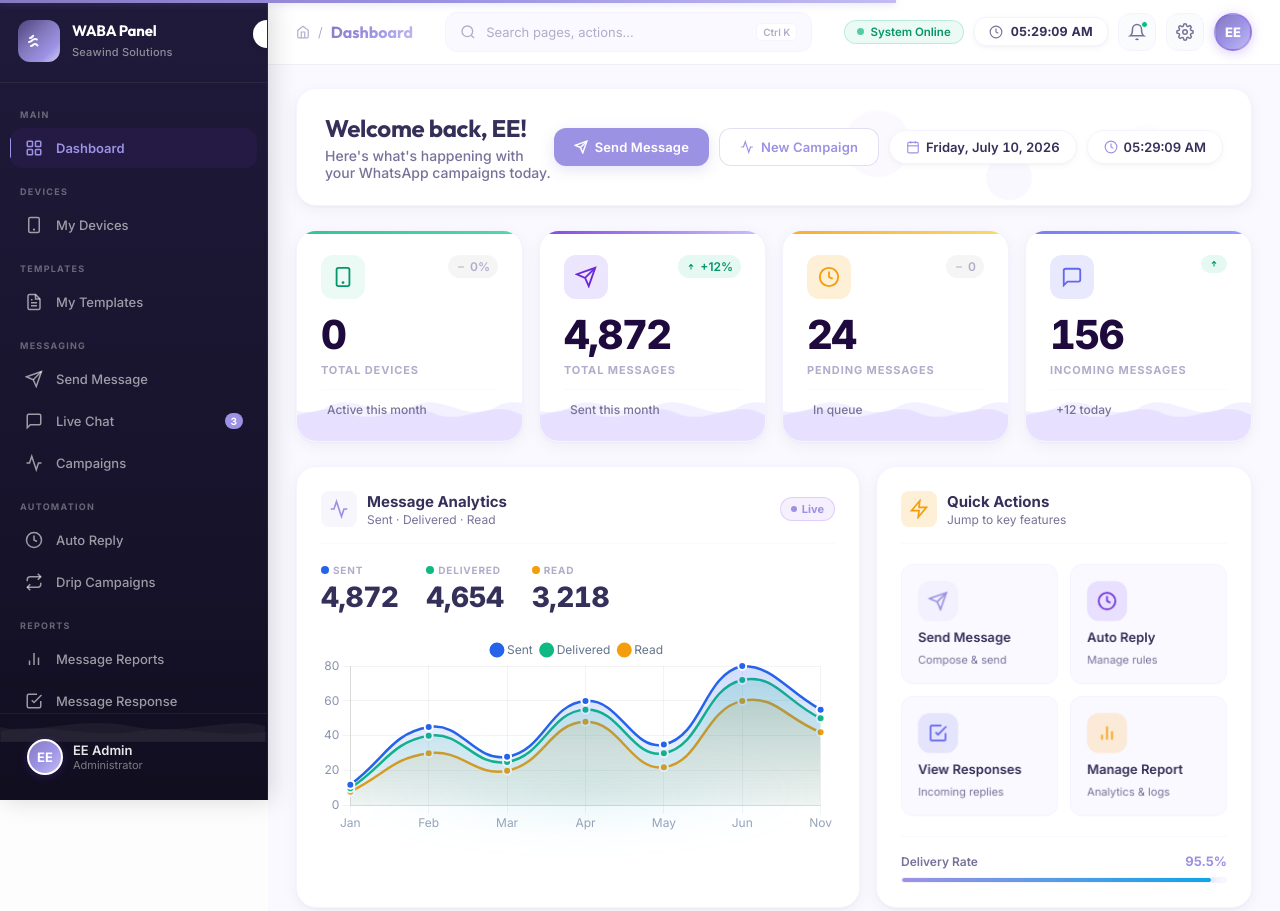
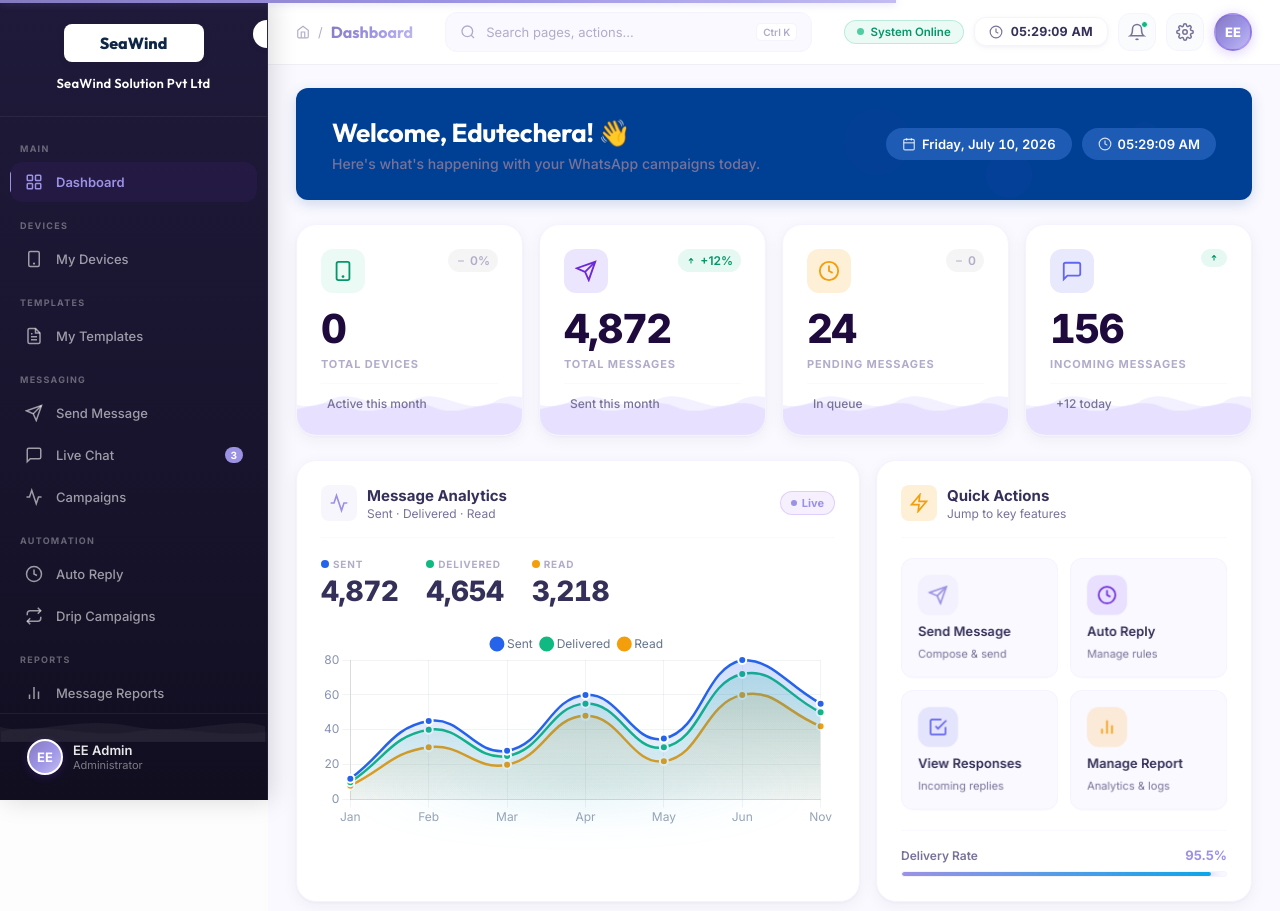
Before and after one commit to DhruvBhatt11102005/WABA-Dashboard, a plain HTML site: page index.html in a window 1280 px wide. Shown: the top 911 px of the page. Drawn offline with nearby package versions, Linux system fonts and the light colour scheme; animation ran at ten frames a second.

Commit message:
Redesign welcome banner and sidebar branding container to match the reference mockup layout exactly

```diff
--- a/css/style.css
+++ b/css/style.css
@@ -239,14 +239,12 @@ input, textarea, select { font-family: inherit; }
   width: var(--sidebar-collapsed);
 }
 
-/* Sidebar Logo */
 .sidebar-logo {
   display: flex;
   align-items: center;
   gap: 12px;
   padding: 20px 18px;
   border-bottom: 1px solid var(--sidebar-border);
-  min-height: var(--header-height);
   flex-shrink: 0;
   position: relative;
   z-index: 1;
@@ -762,22 +760,22 @@ input, textarea, select { font-family: inherit; }
 }
 
 .welcome-banner {
-  background: var(--bg-card);
-  border: 1px solid var(--border-card);
-  border-radius: var(--radius-xl);
-  padding: 24px 28px;
+  background: #004094;  /* solid deep royal blue */
+  border: none;
+  border-radius: 12px;
+  padding: 28px 36px;
   display: flex;
   align-items: center;
   justify-content: space-between;
   margin-bottom: 24px;
   position: relative;
   overflow: hidden;
-  box-shadow: var(--shadow-card);
-  transition: border-color var(--transition), box-shadow var(--transition);
+  box-shadow: 0 4px 14px rgba(0,64,148,0.18);
+  transition: box-shadow var(--transition);
 }
 
 .welcome-banner:hover {
-  border-color: var(--border-accent);
+  box-shadow: 0 6px 20px rgba(0,64,148,0.24);
 }
 
 /* Remove decorative graphics, animations, and gradients */
@@ -792,16 +790,16 @@ input, textarea, select { font-family: inherit; }
 .welcome-text { position: relative; z-index: 1; }
 
 .welcome-text h1 {
-  font-size: 24px;
+  font-size: 26px;
   font-weight: 700;
-  color: var(--text-primary);
-  margin-bottom: 4px;
+  color: #FFFFFF;  /* white text */
+  margin-bottom: 6px;
   letter-spacing: -0.3px;
 }
 
 .welcome-text p {
-  font-size: 13.5px;
-  color: var(--text-secondary);
+  font-size: 14px;
+  color: rgba(255,255,255,0.85);  /* clean readable white text */
   font-weight: 400;
 }
 
@@ -829,22 +827,22 @@ input, textarea, select { font-family: inherit; }
   display: flex;
   align-items: center;
   gap: 6px;
-  background: var(--bg-card);
-  border: 1px solid var(--border-card);
+  background: #1D5BB5;  /* solid high-contrast dark blue */
+  border: none;
   border-radius: var(--radius-full);
   padding: 8px 16px;
   font-size: 13px;
-  color: var(--text-secondary);
-  box-shadow: var(--shadow-sm);
+  color: rgba(255,255,255,0.95);  /* clean white */
+  box-shadow: none;
 }
 
 .badge svg {
-  color: var(--text-accent);
+  color: rgba(255,255,255,0.80);
   flex-shrink: 0;
 }
 
 .badge-time {
-  color: var(--text-primary);
+  color: #FFFFFF;
   font-weight: 600;
   font-variant-numeric: tabular-nums;
 }
@@ -885,12 +883,7 @@ input, textarea, select { font-family: inherit; }
 .stat-card.blue   { --accent-from: var(--blue); --accent-to: var(--blue-light); --accent-glow: rgba(59,130,246,0.12); }
 
 .stat-card::before {
-  content: '';
-  position: absolute;
-  top: 0; left: 0; right: 0;
-  height: 3px;
-  background: linear-gradient(90deg, var(--accent-from), var(--accent-to, transparent));
-  opacity: 0.85;
+  display: none !important;
 }
 
 .stat-card::after {
--- a/index.html
+++ b/index.html
@@ -73,25 +73,11 @@
 
         <!-- Welcome Banner -->
         <div class="welcome-banner animate-fadeInUp">
-          <div class="banner-shape-1"></div>
-          <div class="banner-shape-2"></div>
           <div class="welcome-text">
-            <h1>Welcome back, EE!</h1>
+            <h1>Welcome, Edutechera! 👋</h1>
             <p>Here's what's happening with your WhatsApp campaigns today.</p>
           </div>
           <div class="welcome-actions">
-            <a href="pages/send-message.html" class="btn-primary">
-              <svg width="14" height="14" fill="none" stroke="currentColor" stroke-width="2.5" viewBox="0 0 24 24">
-                <line x1="22" y1="2" x2="11" y2="13"/><polygon points="22 2 15 22 11 13 2 9 22 2"/>
-              </svg>
-              Send Message
-            </a>
-            <a href="pages/campaigns.html" class="btn-secondary" style="text-decoration:none;">
-              <svg width="14" height="14" fill="none" stroke="currentColor" stroke-width="2" viewBox="0 0 24 24">
-                <path d="M22 12h-4l-3 9L9 3l-3 9H2"/>
-              </svg>
-              New Campaign
-            </a>
             <div class="welcome-badges">
               <div class="badge">
                 <svg width="14" height="14" fill="none" stroke="currentColor" stroke-width="2" viewBox="0 0 24 24">
--- a/js/nav.js
+++ b/js/nav.js
@@ -10,17 +10,13 @@
     </svg>
   </button>
 
-  <div class="sidebar-logo">
-    <div class="logo-icon seawind-logo" aria-hidden="true">
-      <svg class="seawind-logo-svg" width="24" height="24" viewBox="0 0 24 24" fill="none" stroke="currentColor" stroke-width="2" stroke-linecap="round">
-        <path class="wind-line wind-line-1" d="M3 9c2.5 0 2.5-3 5-3s2.5 3 5 3"/>
-        <path class="wind-line wind-line-2" d="M2 13c3 0 3-3 6-3s3 3 6 3"/>
-        <path class="wind-line wind-line-3" d="M4 17c2 0 2-2 4-2s2 2 4 2"/>
-      </svg>
+  <div class="sidebar-logo" style="flex-direction: column; align-items: center; text-align: center; gap: 10px; padding: 24px 16px;">
+    <div style="background: #ffffff; border-radius: 8px; padding: 8px; width: 100%; max-width: 140px; display: flex; align-items: center; justify-content: center; box-shadow: 0 2px 8px rgba(0,0,0,0.06); border: 1px solid rgba(255,255,255,0.1);">
+      <img src="${PAGES_PREFIX}images/logo.png" alt="SeaWind" style="max-width: 100%; height: auto; display: block;" onerror="this.style.display='none'; this.nextElementSibling.style.display='block';">
+      <span style="display: none; font-size: 16px; font-weight: 800; color: #0F2747; font-family: 'Outfit', sans-serif;">SeaWind</span>
     </div>
-    <div class="logo-text">
-      <h2>WABA Panel</h2>
-      <span>Seawind Solutions</span>
+    <div class="logo-text" style="text-align: center; margin-top: 4px;">
+      <h2 style="font-size: 13px; font-weight: 600; color: #FFFFFF; letter-spacing: 0.02em;">SeaWind Solution Pvt Ltd</h2>
     </div>
   </div>
 
```
